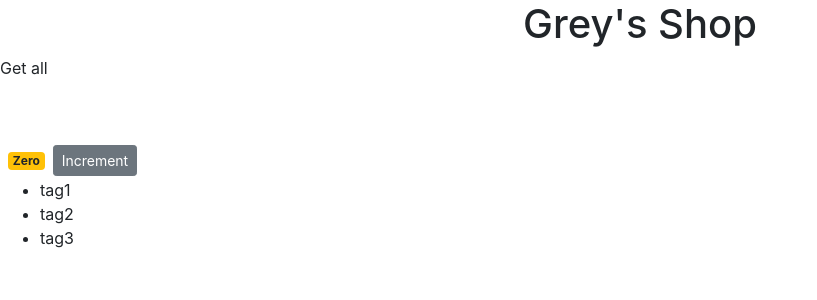
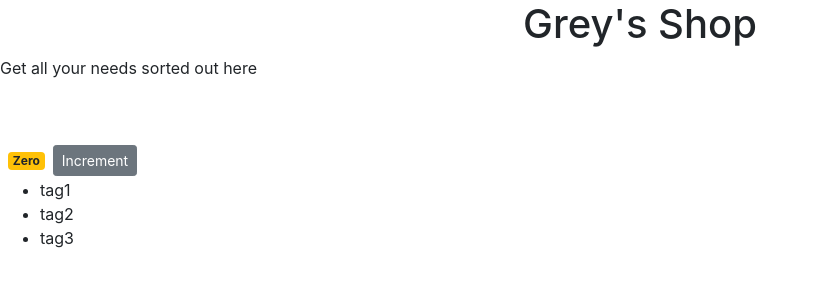
Before and after one commit to Janice-M/counter-app, a React (Create React App) app: page / in a window 1280 px wide. Shown: the top 300 px of the page, without its empty margins (0-817 px from the left). Built offline with nearby package versions, Linux system fonts and the light colour scheme.

Commit message:
jsx counter states

```diff
--- a/src/components/counter.jsx
+++ b/src/components/counter.jsx
@@ -15,7 +15,7 @@ class Counter extends Component {
 
             <div >
                 <h1 className='text-center'>  Grey's Shop</h1>
-                <p>Get all</p>
+                <p>Get all your needs sorted out here</p>
                 <br />
                 <br />
 
```
